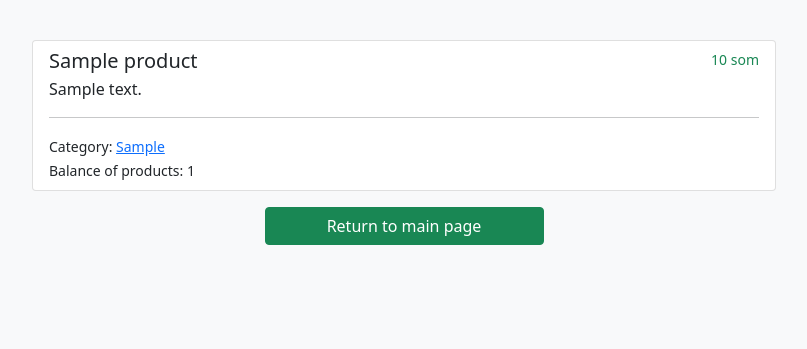
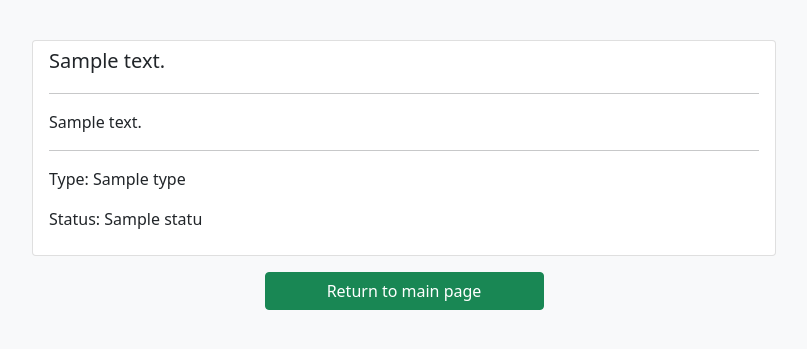
Before and after one commit to Zakawww/Issue_task, a Django app: template sorce/webapp/templates/detail.html in a window 1280 px wide. Shown: the part 56-405 px from the top of the page, without its empty margins (236-1043 px from the left). Run offline with Django 4.2, Linux system fonts and the light colour scheme; tables that the repository leaves empty hold one stand-in row (values such as "Sample post"); the template is opened without the code that fills it: values that come from a table or form of the project are taken from there, most other values are stand-ins (such as "Sample title", 1, 10 or a date in 2020); some libraries are stand-ins or nearby versions.

Commit message:
refactor detail

```diff
--- a/sorce/webapp/templates/detail.html
+++ b/sorce/webapp/templates/detail.html
@@ -6,13 +6,13 @@
     <div class="list-group col-8 offset-2 mt-3">
         <span class="list-group-item list-group-item-action">
             <div class="d-flex w-100 justify-content-between">
-                <h5 class="mb-1">{{ product.name }}</h5>
-                <small class="text-success">{{ product.price }} som</small>
+                <h5 class="mb-1">{{ issues.summary }}</h5>
             </div>
-            <p class="mb-1">{{ product.description }}</p>
             <hr>
-            <small>Category: <a href="{% url 'category' product.category %}">{{ product.get_category_display }}</a></small> <br>
-            <small>Balance of products: {{ product.count }}</small>
+            <p class="mb-1">{{ issues.description }}</p>
+            <hr>
+            <p>Type: {{ issues.type }}</p>
+            <p>Status: {{ issues.status }}</p>
         </span>
     </div>
     <a href="{% url 'index' %}" class="btn btn-success d-block mt-3 mx-auto w-25">Return to main page</a>
```
